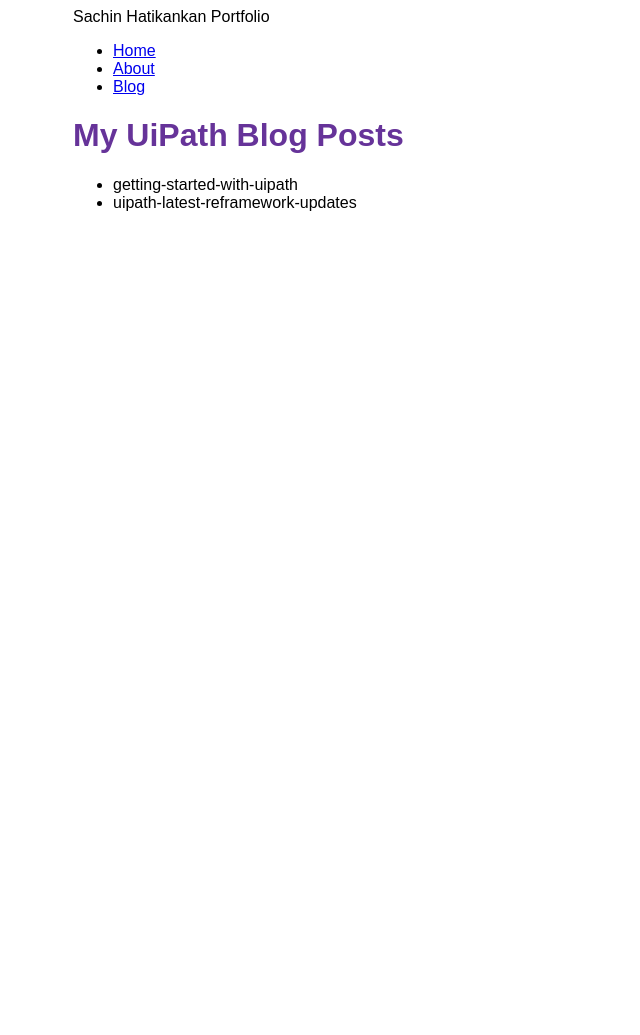
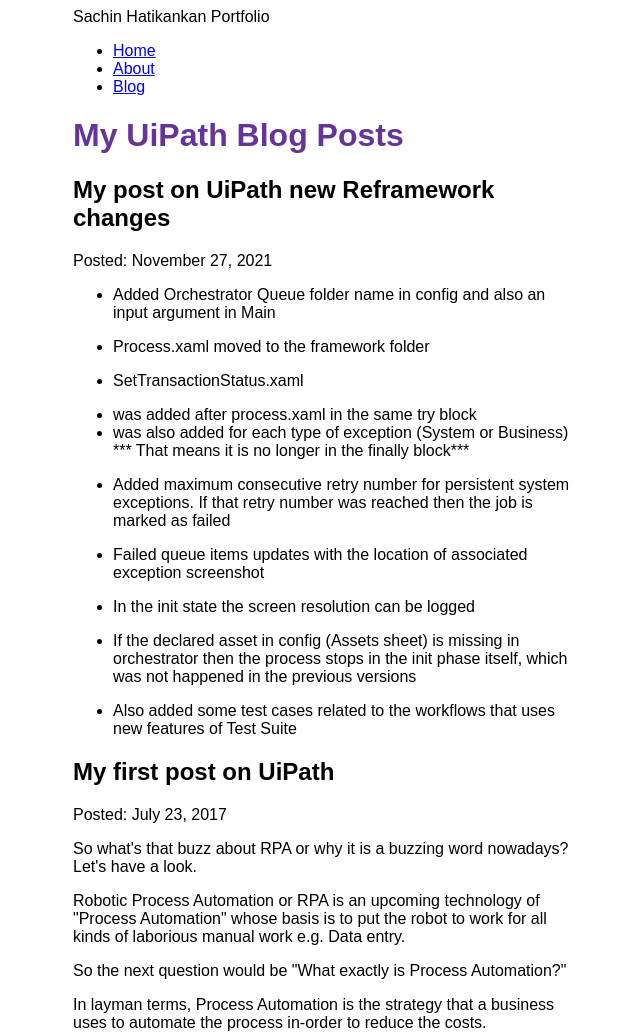
Before and after one commit to SachinHatikankar100/SachinHatikankanGatsbyPortfolio, a Gatsby site: page /blog in a window 1280 px wide. Shown: the top 1035 px of the page, without its empty margins (317-957 px from the left). Before the commit the page ends 800 px from the top, so only its background shows below. Built offline with nearby package versions, Linux system fonts and the light colour scheme; Gatsby itself is replaced by a stand-in of ours.

Commit message:
Finished Gatsby Tutorial Part 5

```diff
--- a/blog/getting-started-with-uipath.mdx
+++ b/blog/getting-started-with-uipath.mdx
@@ -1,3 +1,7 @@
+---
+title: "My first post on UiPath"
+date: "2017-07-23"
+---
 So what's that buzz about RPA or why it is a buzzing word nowadays? Let's have a look.
 
 Robotic Process Automation or RPA is an upcoming technology of "Process Automation" whose basis is to put the robot to work for all kinds of laborious manual work e.g. Data entry.
--- a/blog/uipath-latest-reframework-updates.mdx
+++ b/blog/uipath-latest-reframework-updates.mdx
@@ -0,0 +1,23 @@
+---
+title: "My post on UiPath new Reframework changes"
+date: "2021-11-27"
+---
+
+* Added Orchestrator Queue folder name in config and also an input argument in Main
+
+* Process.xaml moved to the framework folder
+
+* SetTransactionStatus.xaml
+- was added after process.xaml in the same try block
+- was also added for each type of exception (System or Business)
+*** That means it is no longer in the finally block***
+
+* Added maximum consecutive retry number for persistent system exceptions. If that retry number was reached then the job is marked as failed
+
+* Failed queue items updates with the location of associated exception screenshot
+
+* In the init state the screen resolution can be logged
+
+* If the declared asset in config (Assets sheet) is missing in orchestrator then the process stops in the init phase itself, which was not happened in the previous versions
+
+* Also added some test cases related to the workflows that uses new features of Test Suite
--- a/gatsby-config.js
+++ b/gatsby-config.js
@@ -12,5 +12,6 @@
         path: `${__dirname}/blog`,
       }
     },
+    "gatsby-plugin-mdx",
   ],
 };
--- a/package.json
+++ b/package.json
@@ -15,8 +15,11 @@
     "clean": "gatsby clean"
   },
   "dependencies": {
+    "@mdx-js/mdx": "^1.6.22",
+    "@mdx-js/react": "^1.6.22",
     "gatsby": "^4.2.0",
     "gatsby-plugin-image": "^2.2.0",
+    "gatsby-plugin-mdx": "^3.2.0",
     "gatsby-plugin-sharp": "^4.2.0",
     "gatsby-source-filesystem": "^4.2.0",
     "gatsby-transformer-sharp": "^4.2.0",
--- a/src/pages/blog.js
+++ b/src/pages/blog.js
@@ -1,28 +1,37 @@
 import * as React from 'react'
 import { graphql } from 'gatsby'
+import { MDXRenderer } from 'gatsby-plugin-mdx'
 import Layout from '../components/layout'
+
 
 const BlogPage = ({data}) => {
   return (
     <Layout pageTitle="My UiPath Blog Posts">
-      <ul>
       {
-        data.allFile.nodes.map(node => (
-          <li key={node.name}>
-            {node.name}
-          </li>
+        data.allMdx.nodes.map((node) => (
+          <article key={node.id}>
+            <h2>{node.frontmatter.title}</h2>
+            <p>Posted: {node.frontmatter.date}</p>
+            <MDXRenderer>
+              {node.body}
+            </MDXRenderer>
+          </article>
         ))
       }
-      </ul>
     </Layout>
   )
 }
 
 export const query = graphql`
   query {
-    allFile {
+    allMdx(sort: {fields: frontmatter___date, order: DESC}) {
       nodes {
-        name
+        frontmatter {
+          date(formatString: "MMMM D, YYYY")
+          title
+        }
+        id
+        body
       }
     }
   }
```
Also changed, not shown: 1 other file.
